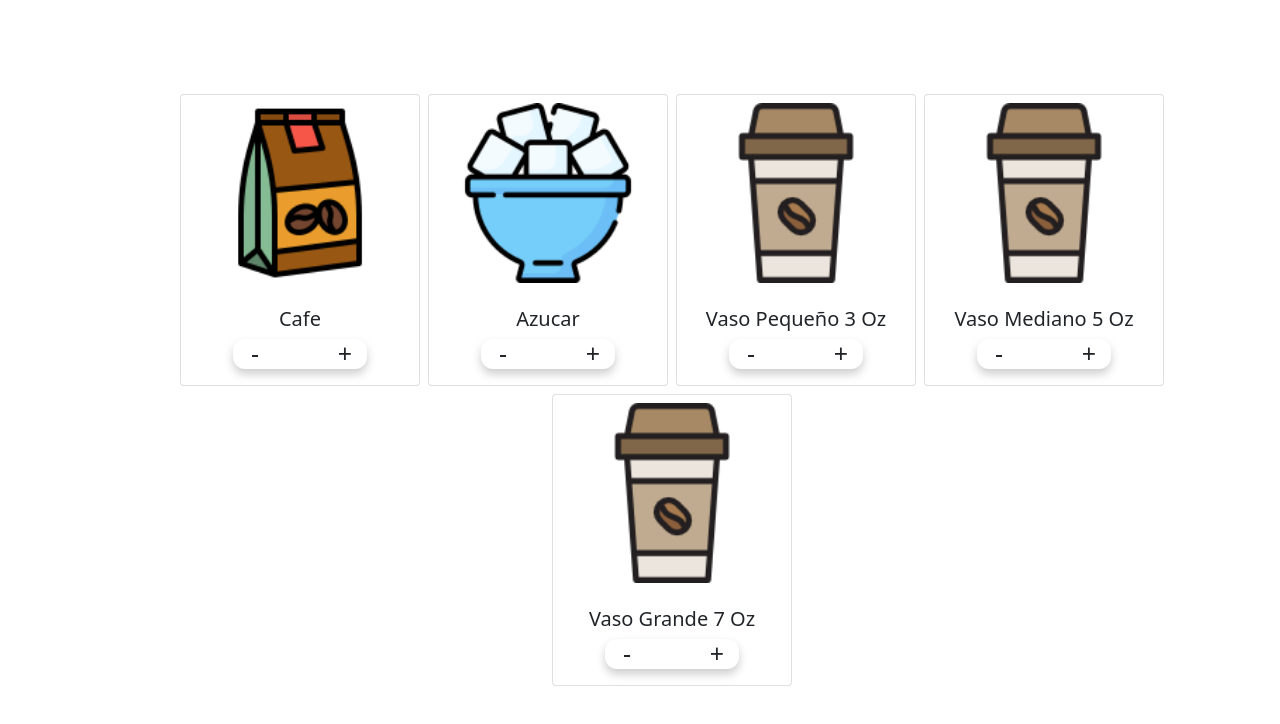
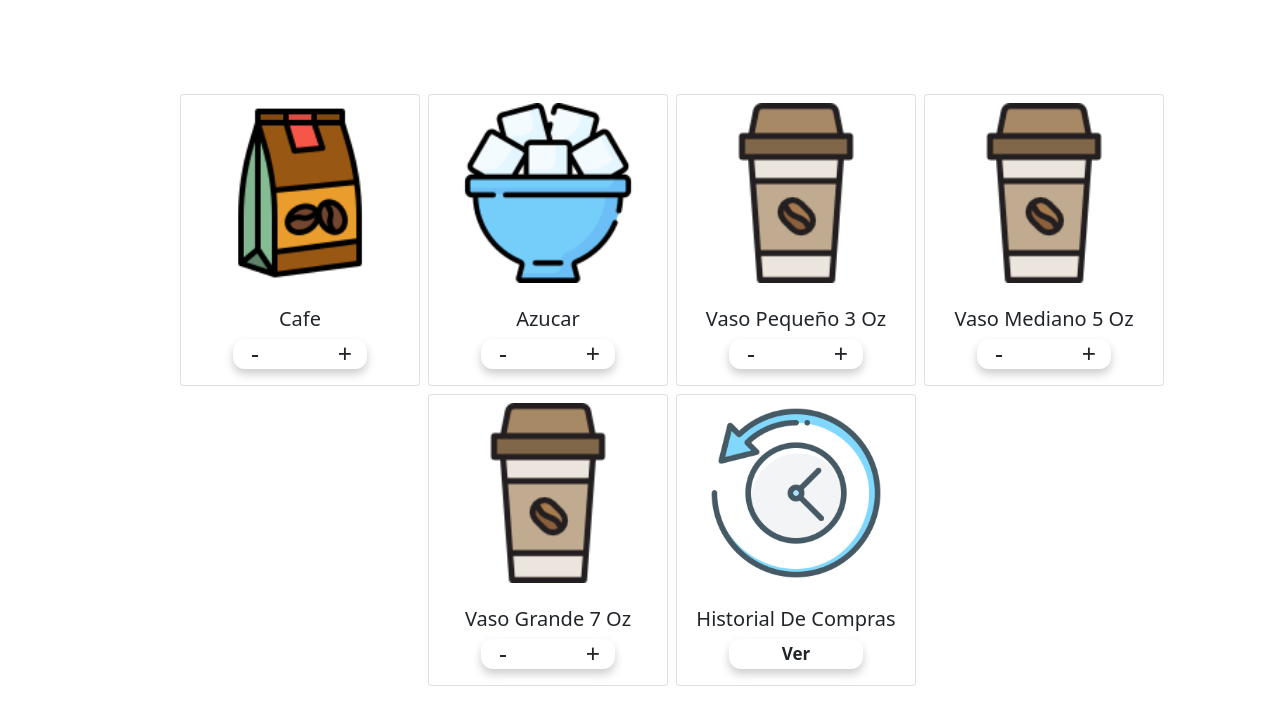
Before and after one commit to KeuryLendof/tddCafetera, a plain HTML site: page inventario.html in a window 1280 px wide. Shown: the part 70-794 px from the top of the page. Drawn offline with nearby package versions, Linux system fonts and the light colour scheme.

Commit message:
card para ver el Historial De Compras

```diff
--- a/css/style.css
+++ b/css/style.css
@@ -9,6 +9,8 @@
     position: absolute;
     top: 20%;
     left: 5%;
+    font-size: 17px;
+    font-weight: 600;
 }
 
 .inventario .card{
--- a/inventario.html
+++ b/inventario.html
@@ -86,6 +86,16 @@
             </div>
         </div>
 
+        <div class="card m-1" style="width: 15rem;">
+            <img src="/img/capa.png" class="card-img-top" alt="...">
+            <div class="card-body">
+                <h5 class="card-title">Historial De Compras</h5>
+                <div class="wrapper">
+                    Ver
+                </div>
+            </div>
+        </div>
+
     </div>
 
 
```
Also changed, not shown: img/capa.png (added), img/historial-de-transacciones.png (added), img/tiempo.png (added).
